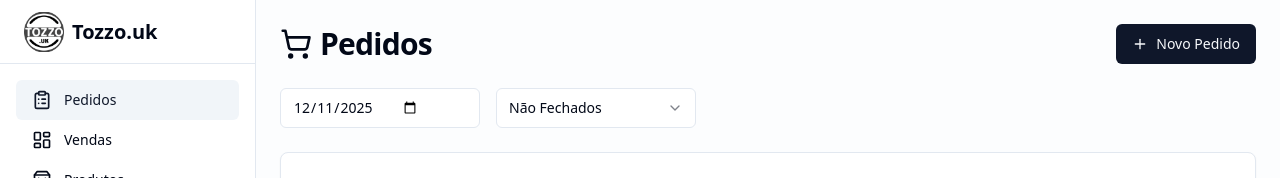
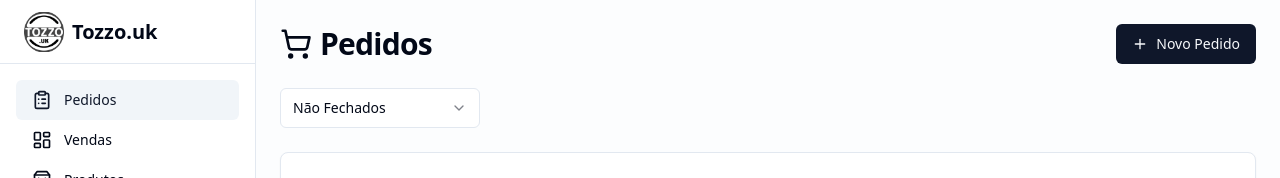
Before and after one commit to Torugo-Tozzo/front-tozzo.uk, a React (Vite) app: page /dashboard/orders in a window 1280 px wide. Shown: the top 178 px of the page. Built offline with nearby package versions, Linux system fonts and the light colour scheme; no server answers; sample sign-in values are in the browser's storage.

Commit message:
removendo data inutil

```diff
--- a/src/pages/dashboard/OrdersPage.tsx
+++ b/src/pages/dashboard/OrdersPage.tsx
@@ -13,7 +13,6 @@ import { Plus, Pencil, Trash2, ShoppingCart, Loader2 } from "lucide-react"
 import api from "@/services/api"
 import { ProductSelectionModal } from "@/components/ProductSelectionModal"
 import { Pagination } from "@/components/Pagination"
-import { Input } from "@/components/ui/input"
 import {
   Select,
   SelectContent,
@@ -46,15 +45,14 @@ export default function OrdersPage() {
   const [updatingStatusId, setUpdatingStatusId] = useState<number | null>(null)
 
   const [statusFilter, setStatusFilter] = useState("NAO_FECHADOS")
-  const [dateFilter, setDateFilter] = useState(new Date().toISOString().split('T')[0])
 
   useEffect(() => {
     fetchOrders()
-  }, [page, limit, statusFilter, dateFilter])
+  }, [page, limit, statusFilter])
 
   const fetchOrders = async () => {
     try {
-      const params: any = { page, limit, data: dateFilter }
+      const params: any = { page, limit }
       if (statusFilter !== 'NAO_FECHADOS') params.status = statusFilter
 
       const response = await api.get(`/pedidos`, { params })
@@ -203,13 +201,6 @@ export default function OrdersPage() {
 
       <div className="flex gap-4 items-center">
         <div className="w-[200px]">
-          <Input
-            type="date"
-            value={dateFilter}
-            onChange={(e) => setDateFilter(e.target.value)}
-          />
-        </div>
-        <div className="w-[200px]">
           <Select value={statusFilter} onValueChange={setStatusFilter}>
             <SelectTrigger>
               <SelectValue placeholder="Status" />
```
